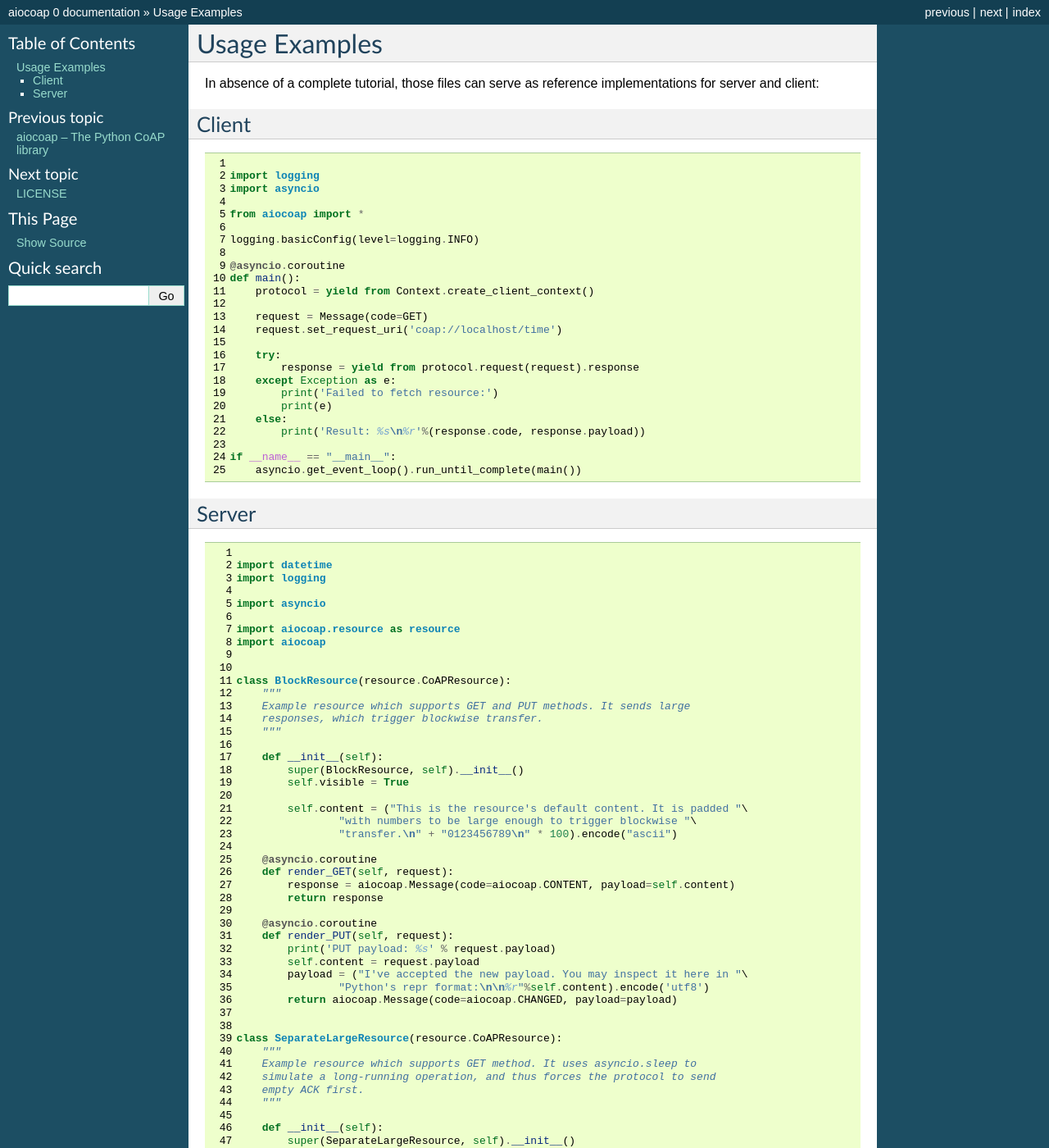
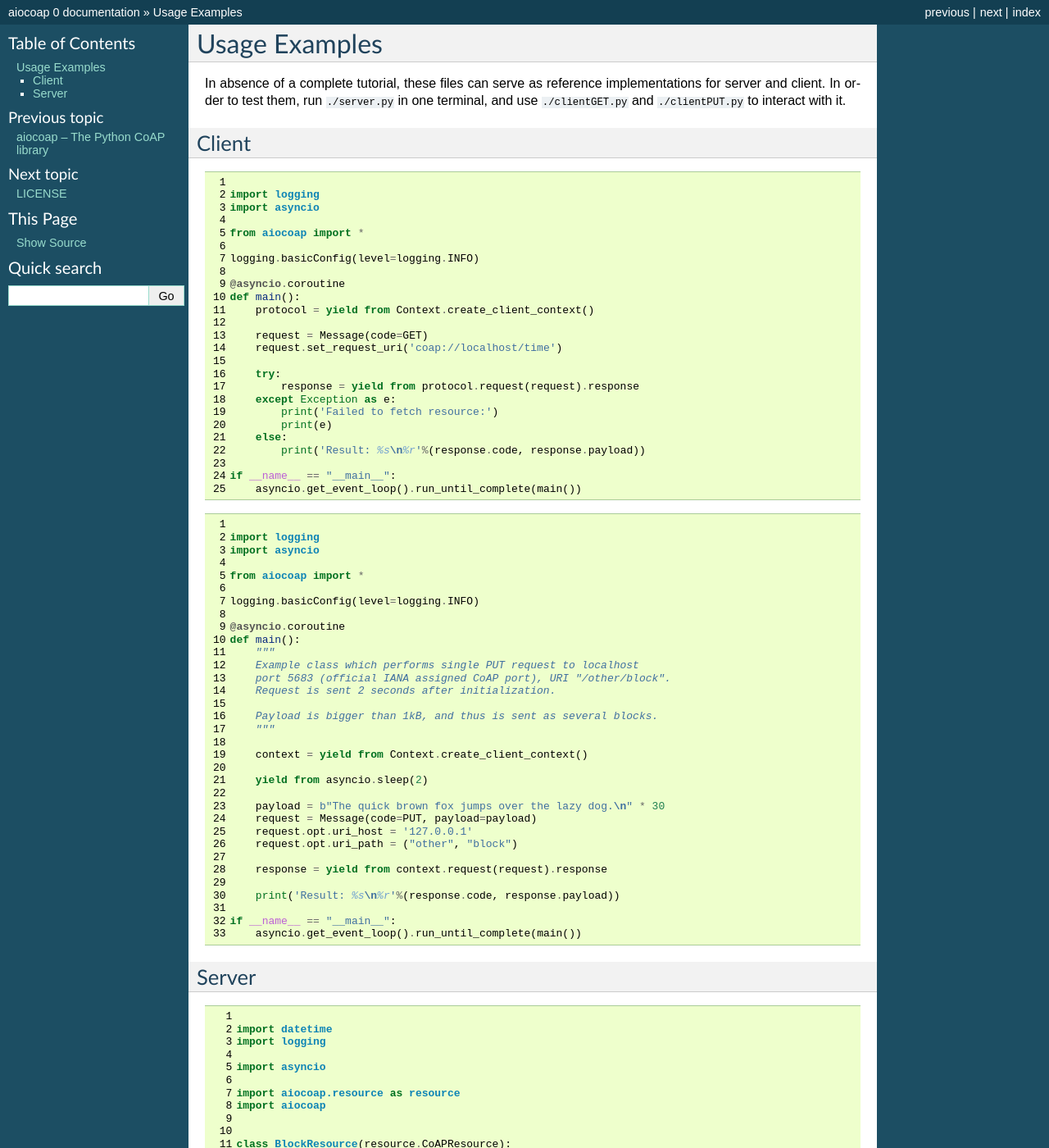
Before and after one commit to chrysn/aiocoap, a Sphinx documentation site: the page built from doc/examples.rst, in a window 1280 px wide and 1400 px high. Shown: the whole window at 82% size. Built offline with Sphinx 7.4.7, drawn with Linux system fonts in a browser that asks for light colours; pages that are not in the unit, such as notebooks, are missing from menus.

Commit message:
documentation for tools

```diff
--- a/README.rst
+++ b/README.rst
@@ -19,7 +19,7 @@ Usage
 -----
 
 For details on how to usethe aiocoap library, have a look at the :mod:`aiocoap`
-module documentation, or at the :doc:`examples` provided.
+module documentation, or at the :doc:`examples` and :doc:`tools` provided.
 
 Relevant URLs
 -------------
--- a/clientGET.py
+++ b/clientGET.py
@@ -1,3 +1,5 @@
+#!/usr/bin/env python3
+
 # This file is part of the Python aiocoap library project.
 #
 # Copyright (c) 2012-2014 Maciej Wasilak <http://sixpinetrees.blogspot.com/>,
--- a/clientPUT.py
+++ b/clientPUT.py
@@ -1,3 +1,5 @@
+#!/usr/bin/env python3
+
 # This file is part of the Python aiocoap library project.
 #
 # Copyright (c) 2012-2014 Maciej Wasilak <http://sixpinetrees.blogspot.com/>,
--- a/doc/examples.rst
+++ b/doc/examples.rst
@@ -1,8 +1,10 @@
 Usage Examples
 ==============
 
-In absence of a complete tutorial, those files can serve as reference
-implementations for server and client:
+In absence of a complete tutorial, these files can serve as reference
+implementations for server and client. In order to test them, run
+``./server.py`` in one terminal, and use ``./clientGET.py`` and
+``./clientPUT.py`` to interact with it.
 
 Client
 ------
@@ -10,7 +12,12 @@ Client
 .. literalinclude:: ../clientGET.py
    :language: python
    :linenos:
-   :lines: 8-
+   :lines: 10-
+
+.. literalinclude:: ../clientPUT.py
+   :language: python
+   :linenos:
+   :lines: 10-
 
 Server
 ------
@@ -18,4 +25,4 @@ Server
 .. literalinclude:: ../server.py
    :language: python
    :linenos:
-   :lines: 8-
+   :lines: 10-
--- a/doc/index.rst
+++ b/doc/index.rst
@@ -18,4 +18,5 @@
    aiocoap.util.asyncio
    aiocoap.util.queuewithend
    examples
+   tools
    LICENSE
--- a/server.py
+++ b/server.py
@@ -1,3 +1,5 @@
+#!/usr/bin/env python3
+
 # This file is part of the Python aiocoap library project.
 #
 # Copyright (c) 2012-2014 Maciej Wasilak <http://sixpinetrees.blogspot.com/>,
```
